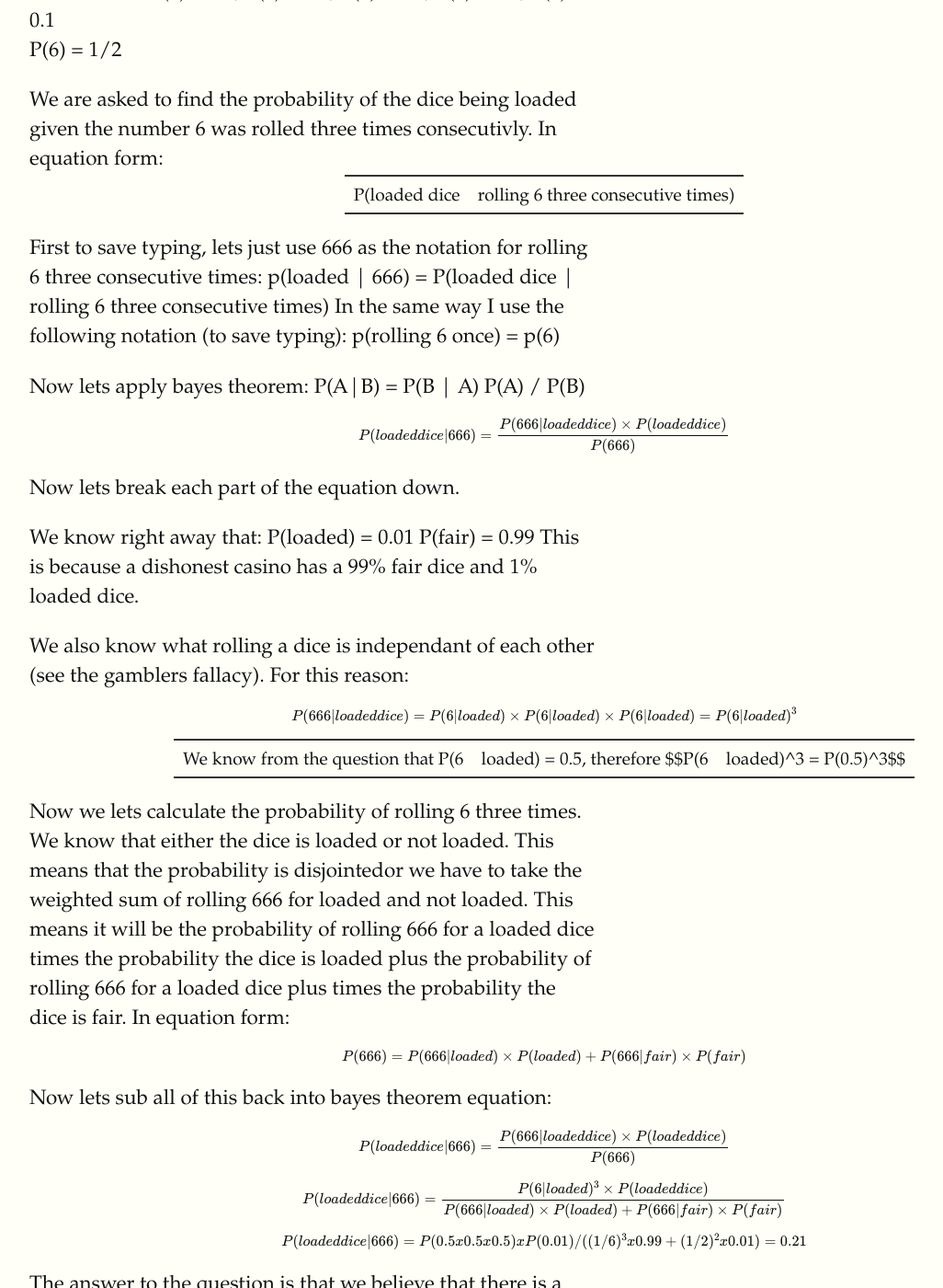
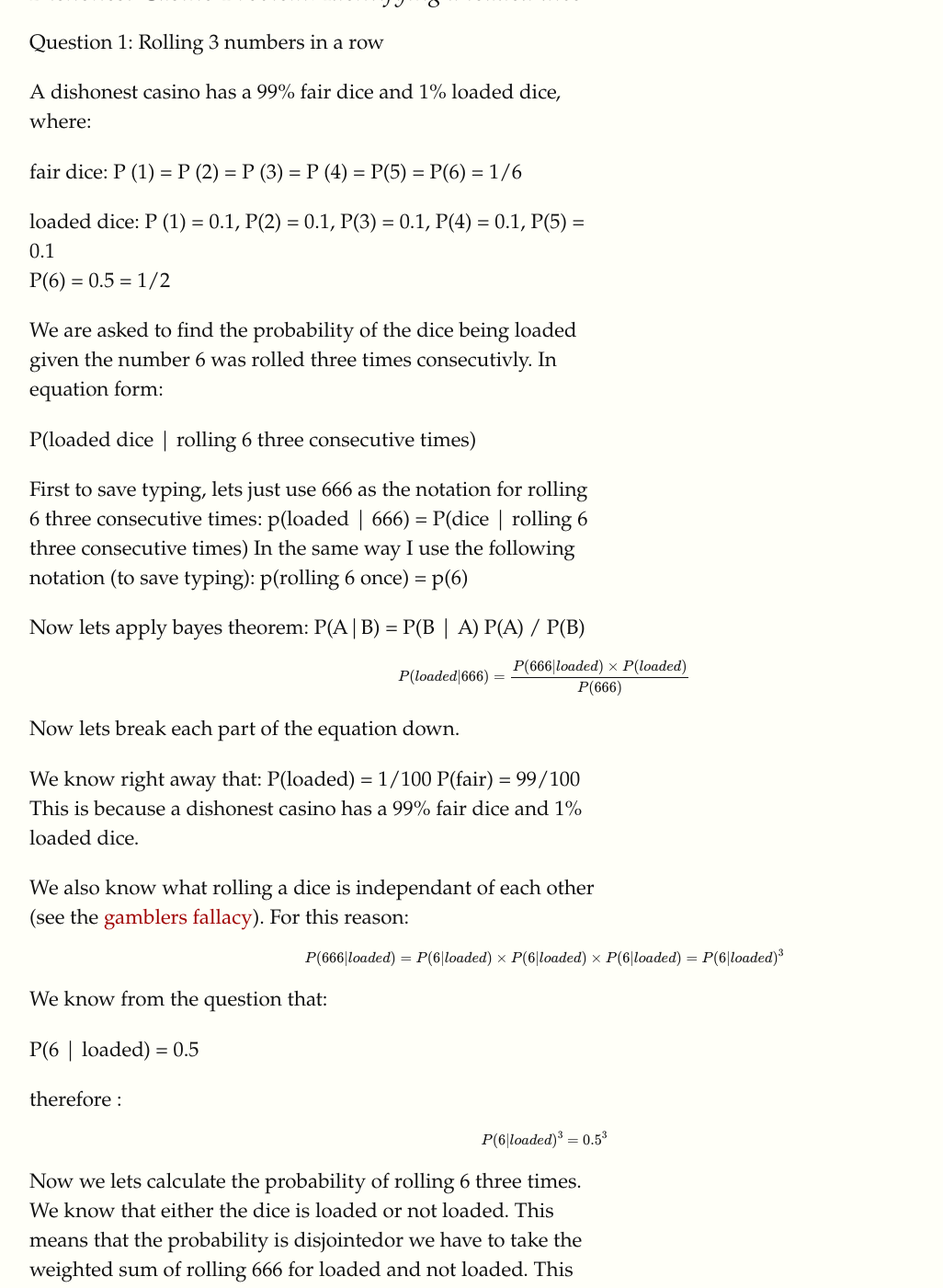
Before and after one commit to datascienceguide/datascienceguide.github.io, a Jekyll site: the page built from _posts/classification/2016-10-29-naive-bayes-classifier.md, in a window 1280 px wide and 1400 px high, scrolled down 1429 px. Shown: the whole window at 92% size, without its empty margins (128-1154 px from the left). Built offline with Jekyll 4.4.1, drawn with Linux system fonts in a browser that asks for light colours; formulas are drawn with MathJax 3; some of the changed text lies outside the part shown.

Commit message:
updated naive bayes

```diff
--- a/_posts/classification/2016-10-29-naive-bayes-classifier.md
+++ b/_posts/classification/2016-10-29-naive-bayes-classifier.md
@@ -12,12 +14,12 @@
 
 The idea is that the probability of event B times the probability of B when A is observed is equal to the probability of A times the probability of B when A is observed.  In equation:
 
-$$P(B) \times P(A|B) = P(A) \times P(B|A)
+$$P(B) \times P(A|B) = P(A) \times P(B|A)$$
 
-Now, we are usually concerned with the probablity of event A when event B is observed P(A|B).  If we rearrange the equation above we get:
+Now, we are usually concerned with the probablity of event A when event B is observed P(A\|B).  If we rearrange the equation above we get:
 
 
-$$P(A|B) = \frac{P(A) \times P(B|A)}{P(B)}
+$$P(A|B) = \frac{P(A) \times P(B|A)}{P(B)}$$
 
 In words:
 
@@ -27,6 +29,8 @@
 
 ### Dishonest Casino Problem: Identifying a loaded dice
 
+Question 1: Rolling 3 numbers in a row
+
 A dishonest casino has a 99% fair dice and 1% loaded dice, where:
 
 fair dice:
@@ -34,35 +38,41 @@
 
 loaded dice:
 P (1) = 0.1, P(2) = 0.1, P(3) = 0.1, P(4) = 0.1, P(5) = 0.1
-P(6) = 1/2
+P(6) =  0.5 = 1/2
 
 
 We are asked to find the probability of the dice being loaded given the number 6 was rolled three times consecutivly.  In equation form:
 
-P(loaded dice | rolling 6 three consecutive times)
+P(loaded dice \| rolling 6 three consecutive times)
 
 First to save typing, lets just use 666 as the notation for rolling 6 three consecutive times:
-p(loaded | 666) = P(loaded dice | rolling 6 three consecutive times)
+p(loaded | 666) = P(dice | rolling 6 three consecutive times)
 In the same way I use the following notation (to save typing):
 p(rolling 6 once) = p(6)
 
 Now lets apply bayes theorem:
 P(A|B) = P(B | A) P(A) / P(B)
 
-$$P(loaded dice | 666) = \frac{P(666 | loaded dice) \times P(loaded dice)}{P(666)}$$
+$$P(loaded| 666) = \frac{P(666 | loaded ) \times P(loaded )}{P(666)}$$
 
 Now lets break each part of the equation down.
 
 We know right away that:
-P(loaded) = 0.01
-P(fair) = 0.99
+P(loaded) = 1/100
+P(fair) = 99/100
 This is because a dishonest casino has a 99% fair dice and 1% loaded dice.
 
-We also know what rolling a dice is independant of each other (see the gamblers fallacy).  For this reason:
+We also know what rolling a dice is independant of each other (see the [gamblers fallacy](https://en.wikipedia.org/wiki/Gambler's_fallacy)).  For this reason:
 
-$$P(666 | loaded dice) = P(6 | loaded) \times P(6 | loaded) \times P(6 | loaded) = P(6 | loaded)^3$$
+$$P(666 | loaded ) = P(6 | loaded) \times P(6 | loaded) \times P(6 | loaded) = P(6 | loaded)^3$$
 
-We know from the question that P(6 | loaded) = 0.5, therefore $$P(6 | loaded)^3 = P(0.5)^3$$
+We know from the question that:
+
+P(6 \| loaded) = 0.5
+
+therefore :
+
+$$P(6 | loaded)^3 = 0.5^3$$
 
 Now we lets calculate the probability of rolling 6 three times.  We know that either the dice is loaded or not loaded.  This means that the probability is disjointedor we have to take the weighted sum of rolling 666 for loaded and not loaded.  This means it will be the probability of rolling 666 for a loaded dice times the probability the dice is loaded plus the probability of rolling 666 for a loaded dice plus times the probability the dice is fair.  In equation form:
 
@@ -70,24 +80,16 @@
 
 Now lets sub all of this back into bayes theorem equation:
 
-$$P(loaded dice | 666) = \frac{P(666 | loaded dice) \times P(loaded dice)}{P(666)}$$
+$$P(loaded dice | 666) = \frac{P(666 | loaded) \times P(loaded)}{P(666)}$$
 
-$$P(loaded dice | 666) = \frac{P(6 | loaded)^3 \times P(loaded dice)}{P(666|loaded) \times P(loaded) + P(666|fair) \times P(fair)}$$
+$$P(loaded dice | 666) = \frac{P(6 | loaded)^3 \times P(loaded)}{P(666|loaded) \times P(loaded) + P(666|fair) \times P(fair)}$$
 
-$$P(loaded dice | 666) = P(0.5 x 0.5 x 0.5) x P(0.01) / ((1/6)^3 x 0.99 + (1/2)^2 x 0.01) = 0.21 $$
+$$P(loaded dice | 666) = \frac{0.5^3 \times 0.01 }{0.5^3 \times 0.01 + (1/6)^3 \times 0.99} = 0.21$$
 
 The answer to the question is that we believe that there is a 21% probability that the dice is loaded based on the observation of rolling 6 three times consecutively.  Our ___prior___ belief (based on the information in the question) was that there is a 1% chance the dice was loaded, and our new ___posterior___ belief is that there is a 21% chance the dice was loaded.
 
+Question 2: Rolling 6 only once
 
-What is the value of a class variable C given the values of the feature variables Xi through Xk?
+Now what if you only rolled the dice once and got a 6.  What is the posterior probability of the dice being loaded?  I will leave this example for you to solve, but the solution is:
 
-P( pay off loan = yes | credit = .. and marital status = .. and years with current employer = .. )
- = P(features | class ) P (class) / P(features)
-
- Major assumption: features are independent.
-
- P ( class | features ) = P ( features | class ) x P ( class ) / P ( features )
-
- Naive Bayes -> this approach in tutorial
-
- Friday: simple example
+$$P(loaded dice | 6) = \frac{0.5 \times 0.01 }{0.5 \times 0.01 + 1/6 \times 0.99} = 0.03$$
```
Also changed, not shown: other parts of _posts/classification/2016-10-29-naive-bayes-classifier.md (+3 -1 lines).
